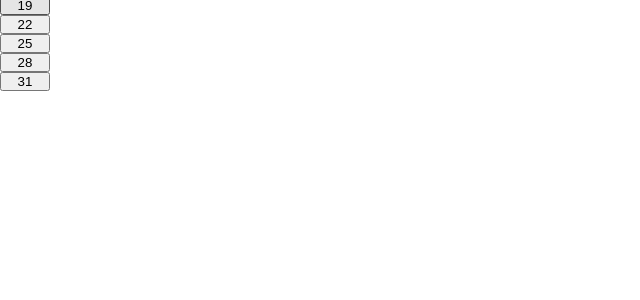
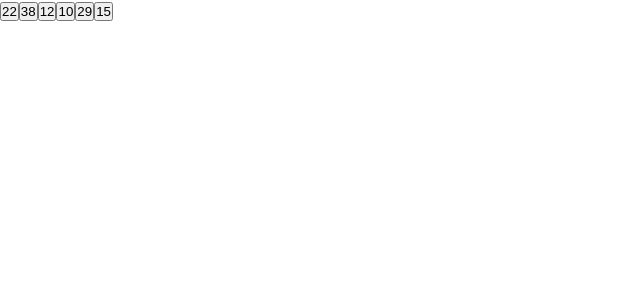
Before and after one commit to tajraab/REACT, a React (Create React App) app: page / in a window 1280 px wide. Shown: the top 300 px of the page, without its empty margins (0-640 px from the left). Built offline with nearby package versions, Linux system fonts and the light colour scheme.

Commit message:
vezbanje

```diff
--- a/src/components/Cas7avgust.js
+++ b/src/components/Cas7avgust.js
@@ -12,17 +12,31 @@ import Button from "./Button";
 //     </div>
 //   );
 // }
+// function Cas7avgust() {
+//   const [broj, setBroj] = useState([10, 13, 16, 19, 22, 25, 28, 31]);
+//   function buttonClicked(broj) {
+//     alert(`${broj}ste kliknuli`);
+//   }
+//   return (
+//     <div className="app">
+//       {broj.map((el) => {
+//         return <Button title={el} onPress={() => buttonClicked(el)} />;
+//       })}
+//     </div>
+//   );
+// }
 function Cas7avgust() {
-  const [broj, setBroj] = useState([10, 13, 16, 19, 22, 25, 28, 31]);
+  const [broj, setBroj] = useState([22, 38, 12, 10, 29, 15]);
   function buttonClicked(broj) {
     alert(`${broj}ste kliknuli`);
   }
   return (
-    <div className="app">
+    <div classname="mapp">
       {broj.map((el) => {
         return <Button title={el} onPress={() => buttonClicked(el)} />;
       })}
     </div>
   );
 }
+
 export default Cas7avgust;
```
